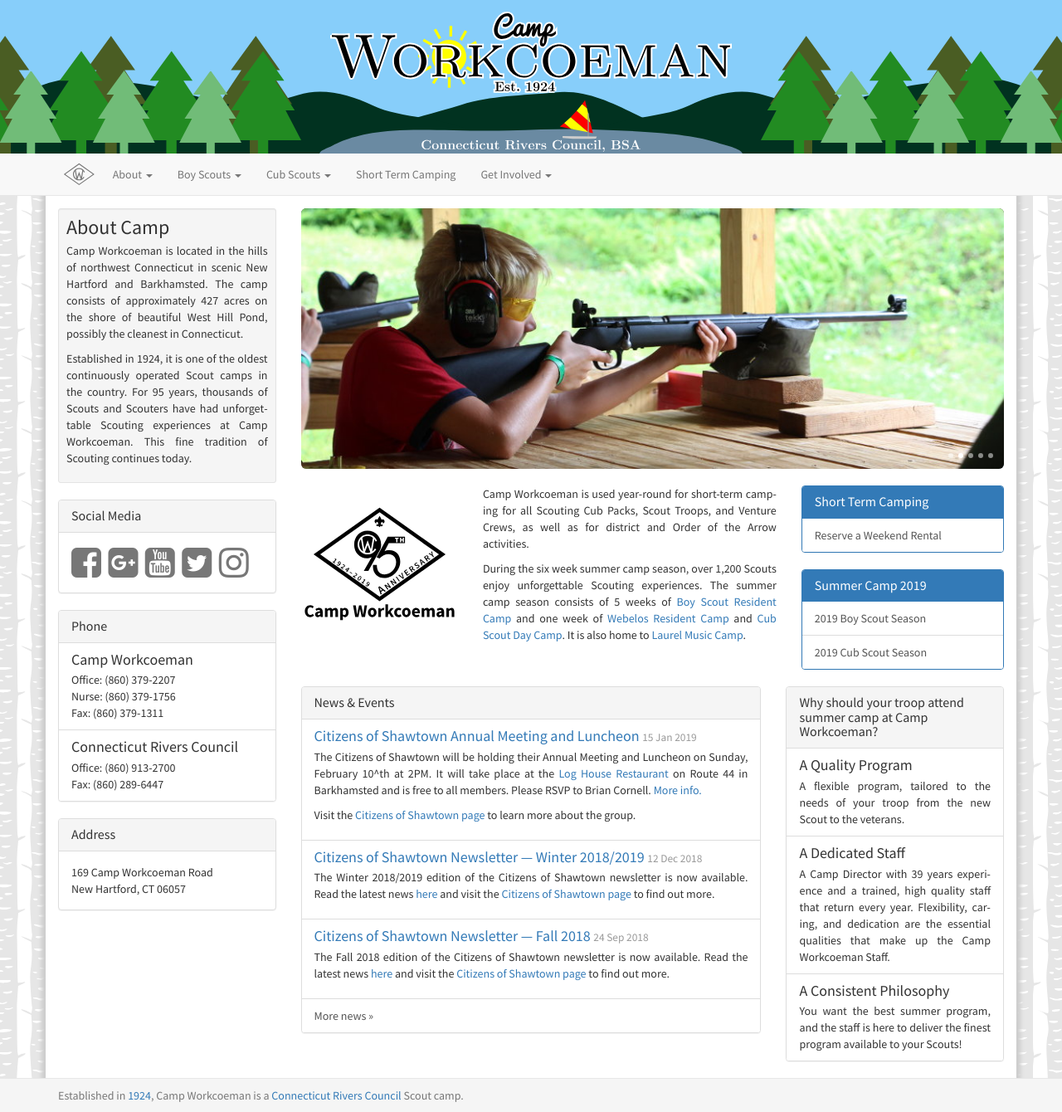
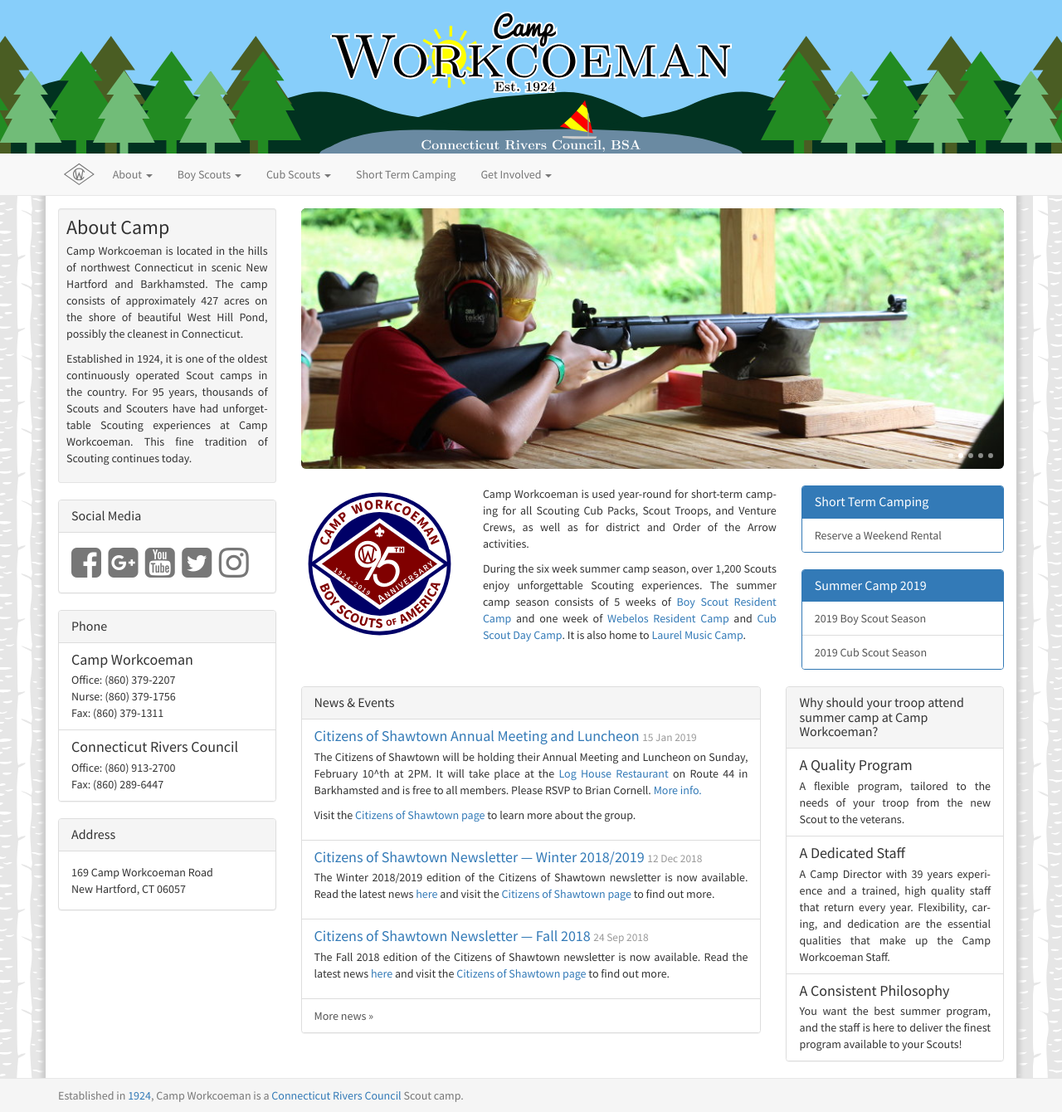
Before and after one commit to campworkcoeman/campworkcoeman.org, a Jekyll site: the page built from index.html, in a window 1280 px wide. Shown: the whole page at 83% size. Built offline with Jekyll 4.4.1, drawn with Linux system fonts in a browser that asks for light colours; nearby versions of some CDN libraries; Markdown is read by kramdown in place of the engine named in the settings.

Commit message:
Add 2019 patch to website.

```diff
--- a/index.html
+++ b/index.html
@@ -65,7 +65,7 @@
         </div>
       </div>
       <div class="col-md-4 col-lg-pull-9 col-lg-3 text-center">
-        <img src="files/2019-logo.svg" alt="Camp Patch" style="max-width: 225px; width: 100%; padding-bottom: 15px;">
+        <img src="files/2019_patch.svg" alt="Camp Patch" style="max-width: 225px; width: 100%; padding-bottom: 15px;">
       </div>
     </div>
     <div class="row">
```
Also changed, not shown: files/2019_patch.svg (added).
